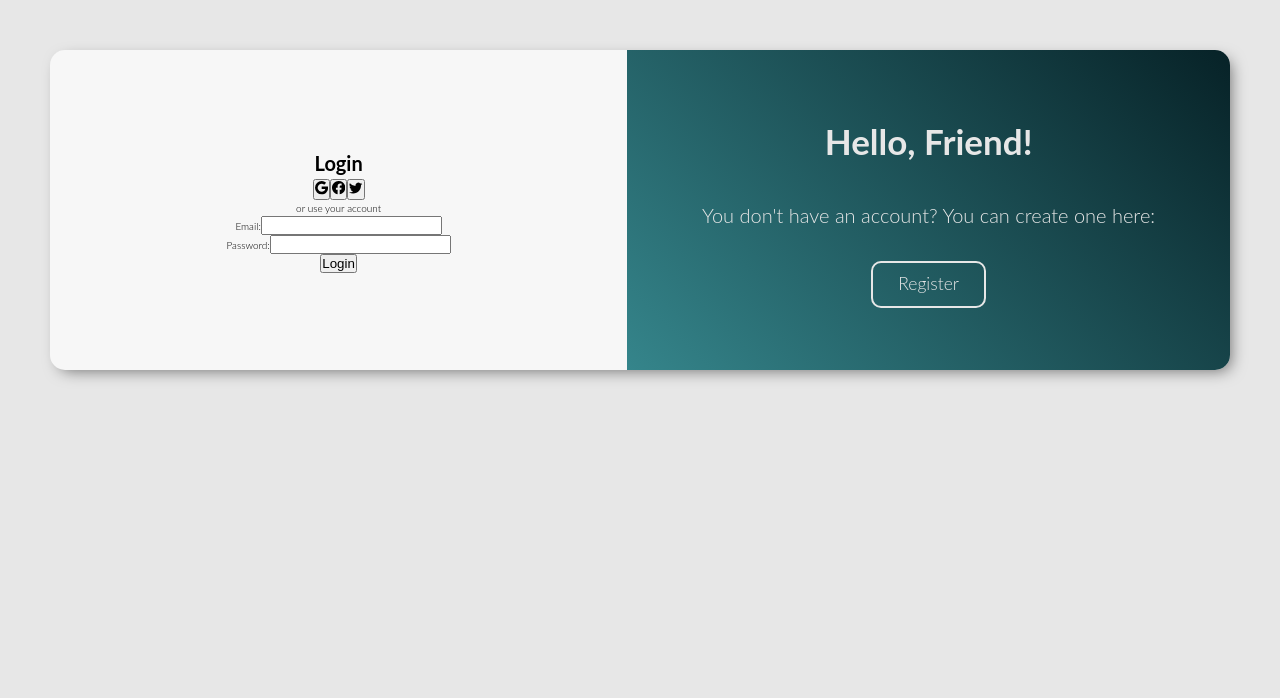
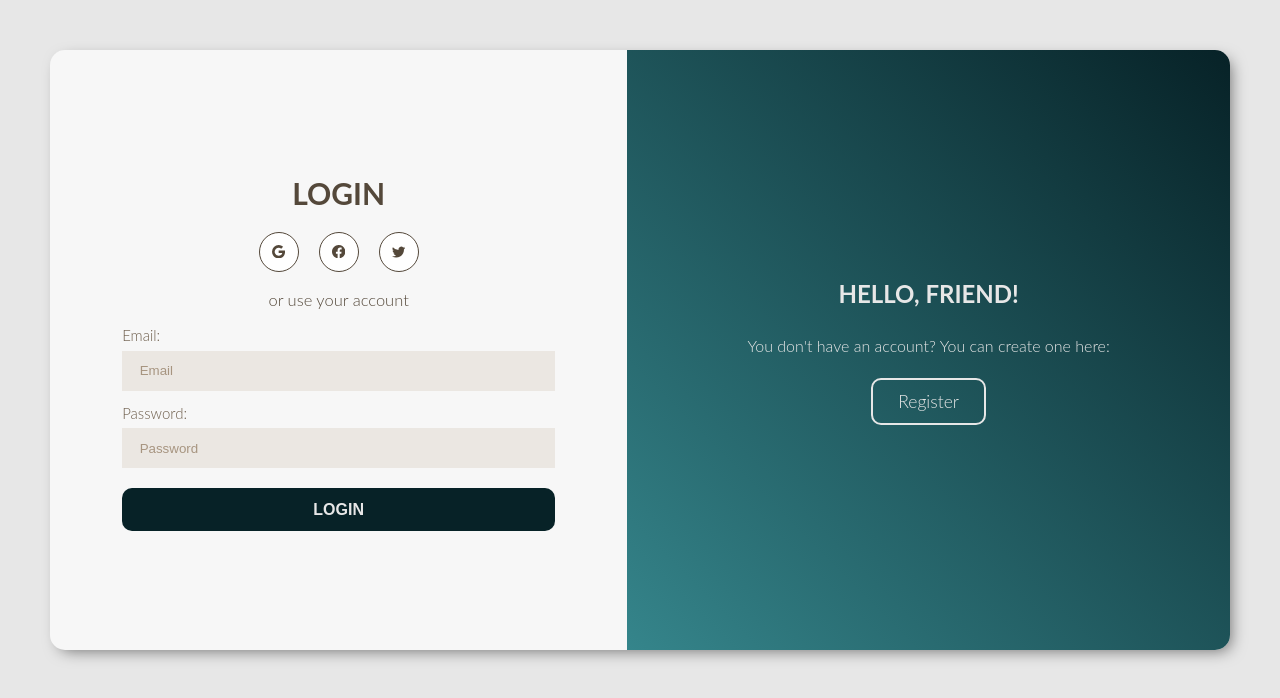
Before and after one commit to cristian-quintanilla/mytasks, a Next.js app: page /login in a window 1280 px wide. Shown: the top 698 px of the page. Built offline with nearby package versions, Linux system fonts and the light colour scheme.

Commit message:
Login page with form styles

```diff
--- a/pages/login.tsx
+++ b/pages/login.tsx
@@ -17,15 +17,15 @@ const LoginPage = () => {
 					<h1>Login</h1>
 
 					<section className='login__social'>
-						<button className='login__social-button'>
+						<button type='button' className='login__social-button'>
 							<BsGoogle />
 						</button>
 
-						<button className='login__social-button'>
+						<button type='button' className='login__social-button'>
 							<BsFacebook />
 						</button>
 
-						<button className='login__social-button'>
+						<button type='button' className='login__social-button'>
 							<BsTwitter />
 						</button>
 					</section>
@@ -33,22 +33,41 @@ const LoginPage = () => {
 					<p className='login__text'>or use your account</p>
 
 					<section className='login__form-group'>
-						<label htmlFor='email' className='login__form-group-label'>
+						<label
+							htmlFor='email'
+							className='login__form-group-label'
+						>
 							Email:
 						</label>
 
-						<input type='email' className='login__form-group-input' id='email' />
+						<input
+							type='email'
+							className='login__form-group-input'
+							id='email'
+							placeholder='Email'
+						/>
 					</section>
 
 					<section className='login__form-group'>
-						<label htmlFor='password' className='login__form-group-label'>
+						<label
+							htmlFor='password'
+							className='login__form-group-label'
+						>
 							Password:
 						</label>
 
-						<input type='password' className='login__form-group-input' id='password' />
+						<input
+							type='password'
+							className='login__form-group-input'
+							id='password'
+							placeholder='Password'
+						/>
 					</section>
 
-					<button className='login__form-submit'>
+					<button
+						className='login__form-submit'
+						type='submit'
+					>
 						Login
 					</button>
 				</form>
--- a/styles/base/_base.scss
+++ b/styles/base/_base.scss
@@ -11,7 +11,7 @@ html {
 	box-sizing: border-box;
 	font-size: 62.5%;
 
-	@media only screen and (max-width: $bp-largest) {
+	@media only screen and (max-width: $bp-medium) {
 		font-size: 50%;
 	}
 }
--- a/styles/components/auth.scss
+++ b/styles/components/auth.scss
@@ -9,7 +9,7 @@
 	margin: 5rem;
 	padding: 0rem;
 
-	@media only screen and (max-width: $bp-small) {
+	@media only screen and (max-width: $bp-medium) {
 		flex-direction: column;
 	}
 
@@ -18,13 +18,64 @@
 		flex-direction: column;
 		align-items: center;
 		justify-content: center;
+		gap: 1rem;
 
 		border-radius: 1.5rem 0 0 1.5rem;
-		height: 40vh;
+		height: 75vh;
 		width: 100%;
 
 		@media only screen and (max-width: $bp-small) {
 			border-radius: 1.5rem 1.5rem 0 0;
+		}
+
+		h1 {
+			color: $color-grey-dark-1;
+			font-size: 3rem;
+			text-transform: uppercase;
+			margin-bottom: .5rem;
+		}
+
+		&-group {
+			display: flex;
+			flex-direction: column;
+			gap: .35rem;
+			width: 75%;
+
+			&-label {
+				color: $color-grey-dark-2;
+				font-size: 1.5rem;
+			}
+
+			&-input {
+				background-color: lighten($color: $color-grey-dark-1, $amount: 62.5);
+				border: none;
+				outline: none;
+				padding: 1.25rem 1.75rem;
+
+				&::placeholder {
+					color: lighten($color: $color-grey-dark-1, $amount: 30);
+				}
+			}
+		}
+
+		&-submit {
+			background-color: $color-primary;
+			border: none;
+			border-radius: 1rem;
+			color: $color-grey-light-1;
+			font-size: 1.6rem;
+			font-weight: 600;
+			padding: 1.25rem 2rem;
+			margin-top: 1rem;
+			text-transform: uppercase;
+			width: 75%;
+
+			transition: all .5s ease;
+
+			&:hover {
+				background-color: $color-secondary;
+				cursor: pointer;
+			}
 		}
 	}
 
@@ -33,13 +84,13 @@
 		flex-direction: column;
 		align-items: center;
 		justify-content: center;
-		gap: 3rem;
+		gap: 2rem;
 
 		background-image: linear-gradient(45deg, $color-secondary, $color-primary);
 		border-radius: 0 1.5rem 1.5rem 0;
 		padding: 0 2.5rem;
 		text-align: center;
-		height: 40vh;
+		height: 75vh;
 		width: 100%;
 
 		@media only screen and (max-width: $bp-small) {
@@ -48,12 +99,13 @@
 
 		h1 {
 			color: $color-grey-light-1;
-			font-size: 3.5rem;
+			font-size: 2.4rem;
+			text-transform: uppercase;
 		}
 
 		p {
 			color: $color-grey-light-1;
-			font-size: 2rem;
+			font-size: 1.6rem;
 		}
 
 		a {
@@ -72,4 +124,37 @@
 			}
 		}
 	}
+
+	&__social {
+		display: flex;
+		justify-content: space-between;
+		gap: 2rem;
+
+		margin-bottom: .5rem;
+
+		&-button {
+			display: flex;
+			align-items: center;
+			justify-content: center;
+			transition: all .5s ease;
+
+			border: 1px solid $color-grey-dark-1;
+			border-radius: 100%;
+			background-color: lighten($color: $color-grey-light-1, $amount: 25);
+			color: $color-grey-dark-1;
+			height: 4rem;
+			width: 4rem;
+
+			&:hover {
+				background-color: $color-grey-dark-1;
+				color: lighten($color: $color-grey-light-1, $amount: 25);
+				cursor: pointer;
+			}
+		}
+	}
+
+	&__text {
+		color: $color-grey-dark-1;
+		font-size: 1.65rem;
+	}
 }
```
